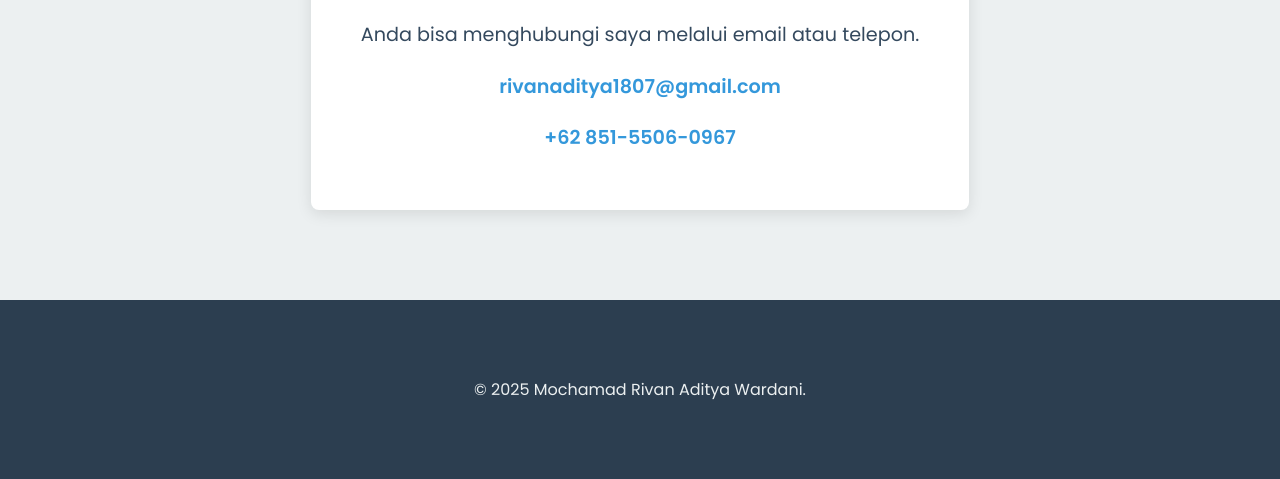
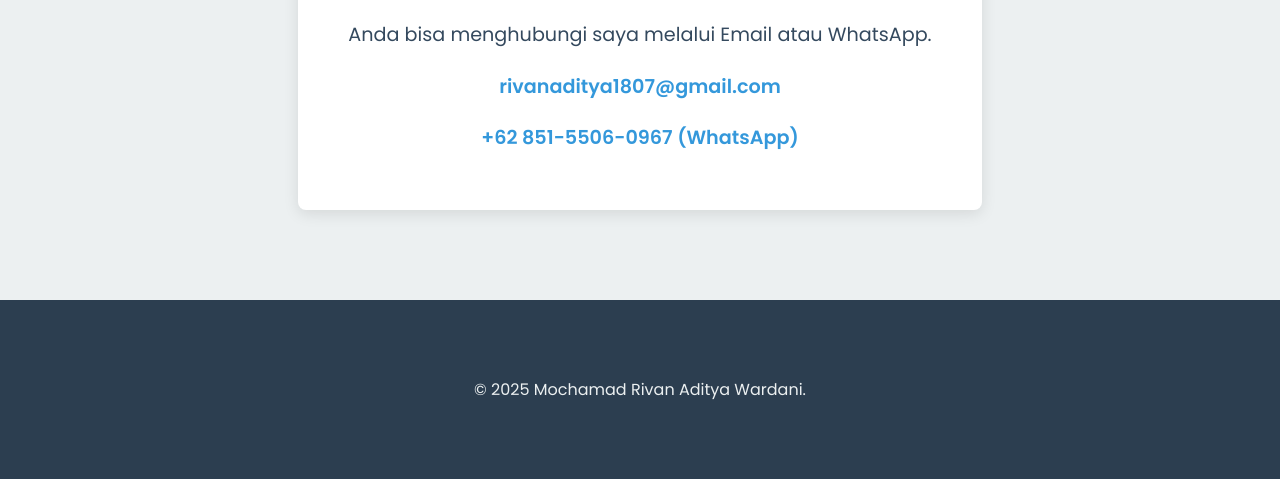
Before and after one commit to rivanaditya/rivanaditya.github.io, a plain HTML site: page kontak.html in a window 1280 px wide. Shown: the part 321-800 px from the top of the page. Drawn offline with Linux system fonts and the light colour scheme.

Commit message:
Update kontak.html

```diff
--- a/kontak.html
+++ b/kontak.html
@@ -44,9 +44,9 @@
         <div class="container">
             <div class="contact-card">
                 <h2>Hubungi Saya</h2>
-                <p>Anda bisa menghubungi saya melalui email atau telepon.</p>
+                <p>Anda bisa menghubungi saya melalui Email atau WhatsApp.</p>
                 <p><a href="mailto:rivanaditya1807@gmail.com">rivanaditya1807@gmail.com</a></p>
-                <p><a href="tel:+6285155060967">+62 851-5506-0967</a></p>
+                <p><a href="https://wa.me/6285155060967" target="_blank">+62 851-5506-0967 (WhatsApp)</a></p>
             </div>
         </div>
     </main>
```
